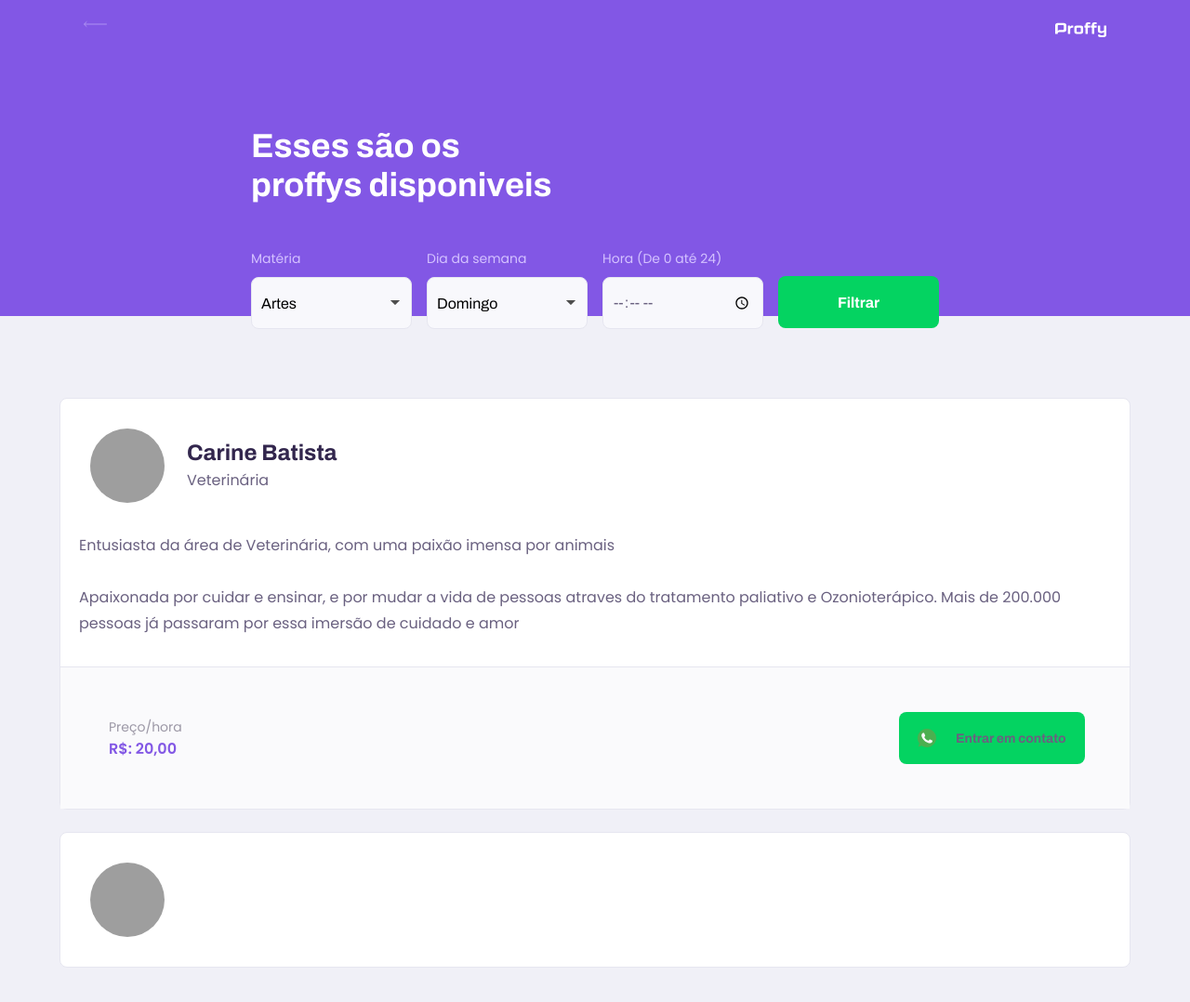
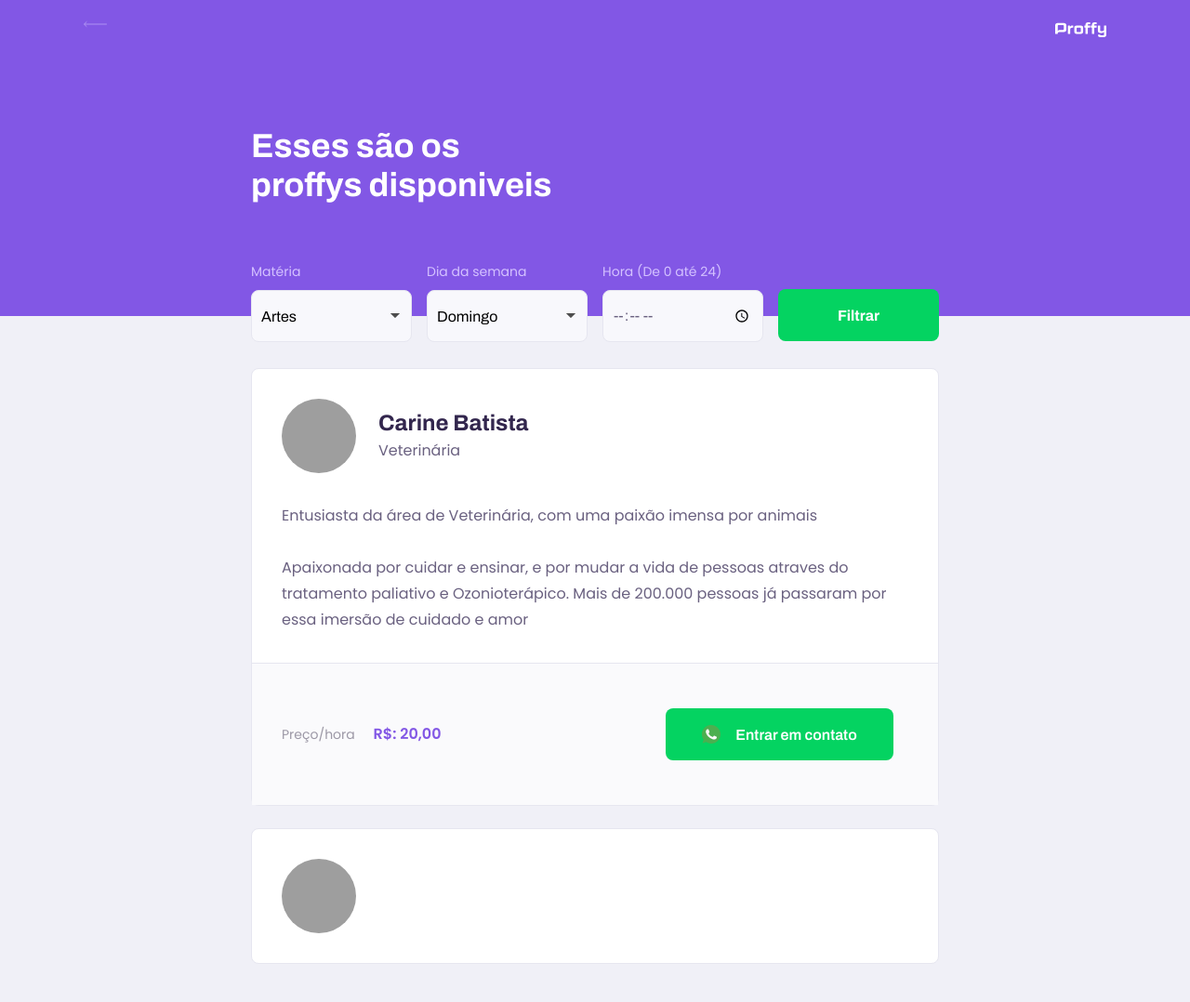
Before and after one commit to carinebatista/NLW, a plain HTML site: page study.html in a window 1280 px wide. Shown: the whole page at 93% size. Drawn offline with Linux system fonts and the light colour scheme; grey boxes are pictures that could not be loaded.

```diff
--- a/css/partials.css/page-study.css
+++ b/css/partials.css/page-study.css
@@ -177,7 +177,7 @@
 
 }
 
-.teacher-item p{
+.teacher-item > p{
     padding: 0 2rem;
     font-size: 1.6rem;
     line-height: 2.8rem;
@@ -215,6 +215,7 @@
     width: 20rem;
     height: 5.6rem;
     background: var(--color-secondary);
+    color: var(--color-title-in-primary);
     border: 0;
     border-radius: .8rem;
     cursor: pointer;
@@ -279,6 +280,28 @@
     }
     #page-study main{
         padding: 32px 0;
+        max-width: 740px;
+        margin: 0 auto;
+    }
+    #search-teachers .select-block{
+        margin-bottom: 0;
     }
 
+    .teacher-item > p{
+        padding: 0 32px;
+    }
+    .teacher-item footer p strong{
+        display: initial;
+        margin-left: 16px;
+    }
+
+    .teacher-item footer button{
+        width: 245px;
+        font-size: 16px;
+        justify-content: center;
+        font-weight: 600;
+    }
+    .teacher-item footer button img{
+        margin-right: 16px;
+    }
 }
--- a/study.html
+++ b/study.html
@@ -11,7 +11,7 @@
     <link rel="stylesheet" href="css/partials.css/page-study.css">
 
     <link
-        href="https://fonts.googleapis.com/css2?family=Archivo:wght@400;700&amp;family=Poppins:wght@400;600&amp;display=swap"
+        href="https://fonts.googleapis.com/css2?family=Archivo:wght@400;600;700&amp;family=Poppins:wght@400;600&amp;display=swap"
         rel="stylesheet">
 
 </head>
```
Also changed, not shown: index.html (+5 -0 lines).
